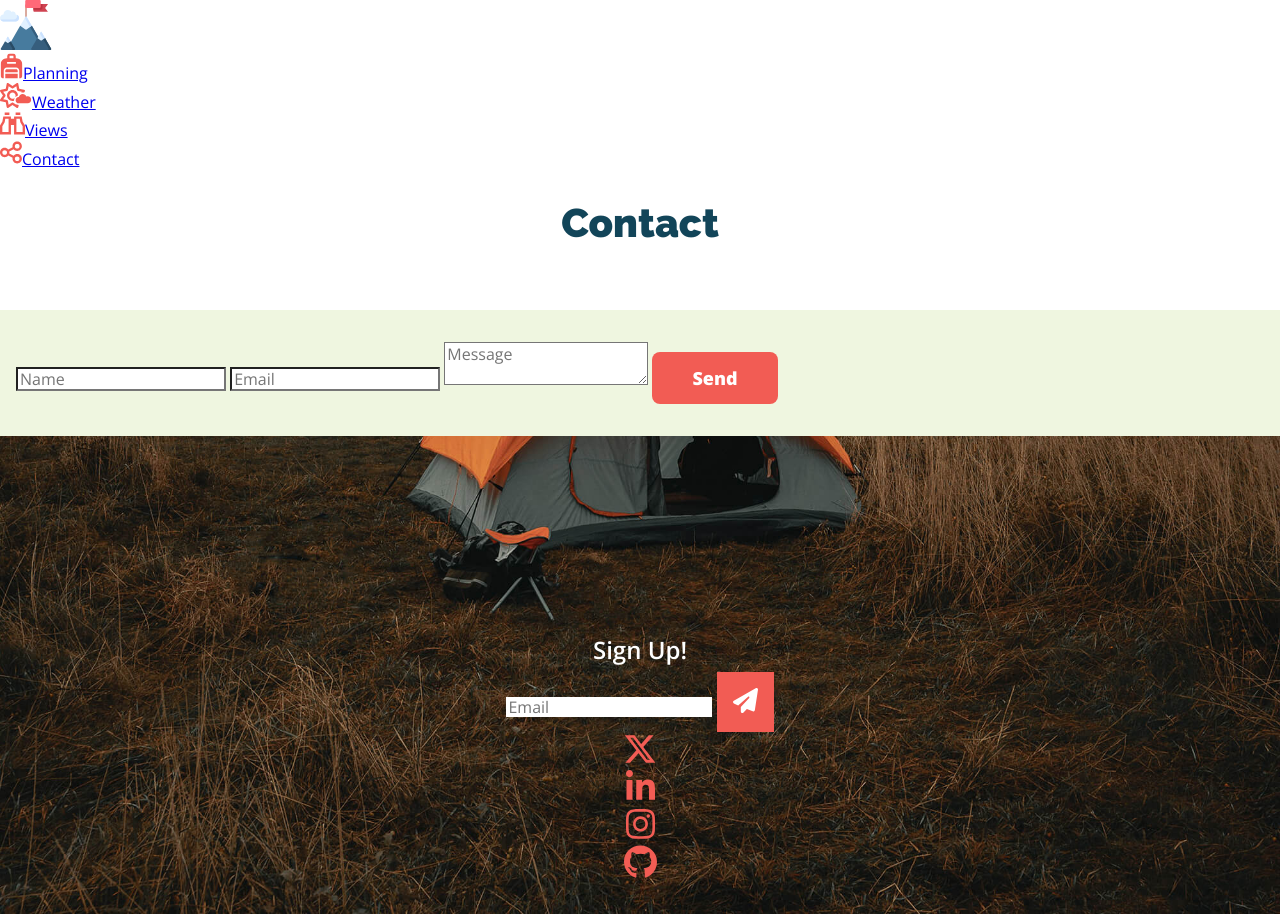
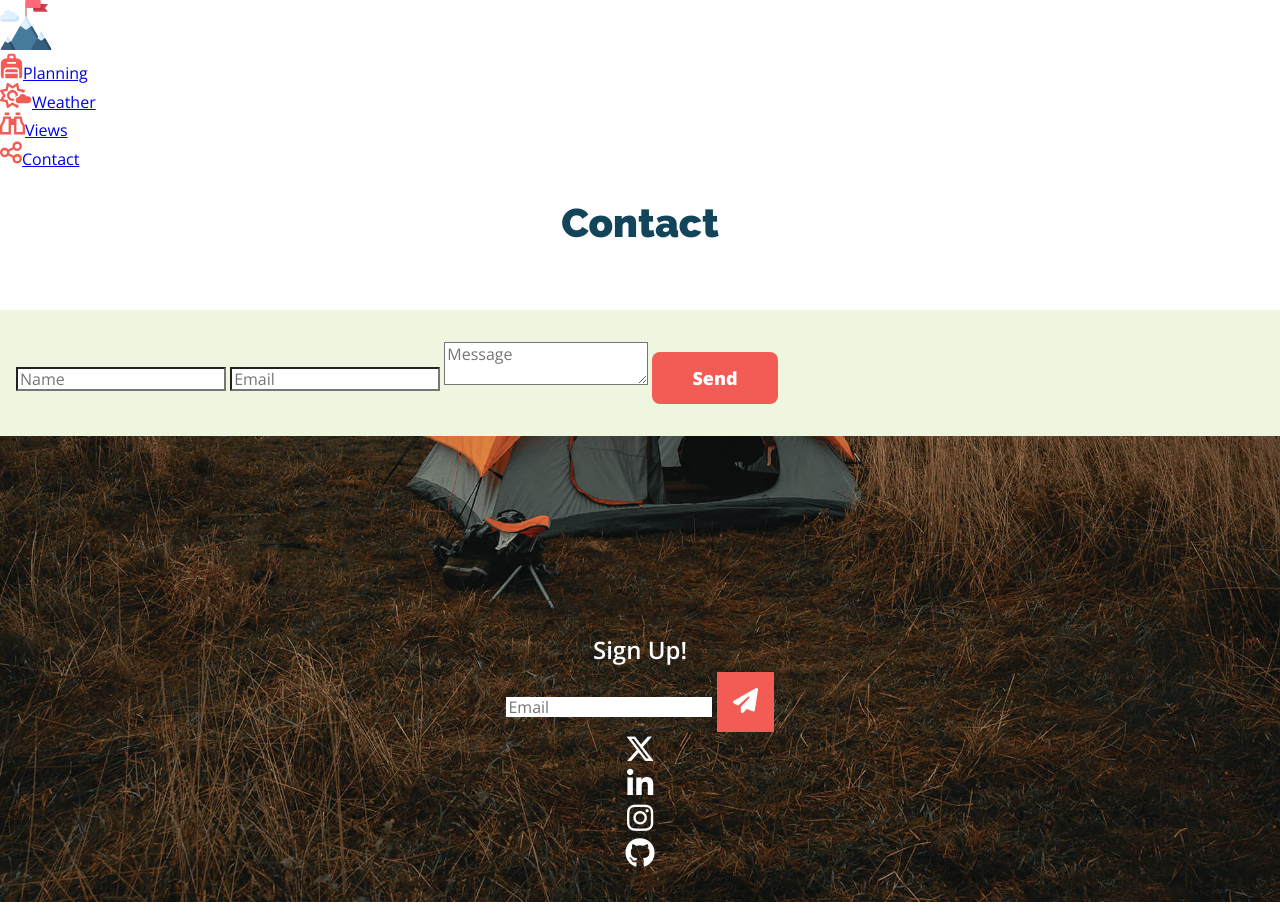
Before and after one commit to tusharranjan007/Info-552-SP24, a plain HTML site: page contact.html in a window 1280 px wide. Drawn offline with nearby package versions, Linux system fonts and the light colour scheme.

Commit message:
Added font awesome

```diff
--- a/contact.html
+++ b/contact.html
@@ -7,8 +7,10 @@
    <link rel="preconnect" href="https://fonts.googleapis.com">
    <link rel="preconnect" href="https://fonts.gstatic.com" crossorigin>
    <link href="https://fonts.googleapis.com/css2?family=Open+Sans:ital,wght@0,300..800;1,300..800&family=Raleway:ital,wght@0,100..900;1,100..900&display=swap" rel="stylesheet">
+   <!--Font Awesome-->
+   <script src="https://kit.fontawesome.com/082932efb5.js" crossorigin="anonymous"></script>
     <link rel="stylesheet" href="css/styles.css">
-    <title>Week 3</title>
+    <title>Week 4</title>
 </head>
 <body>
     <header>
@@ -50,10 +52,10 @@
             <button><img src="img/footer/plane.svg" alt="plane"></button>
         </form>
         <ul>
-            <li><a href="https://twitter.com/?lang=en"><img src="img/footer/x.svg" alt="X"></a></li>
-            <li><a href="https://www.linkedin.com/"><img src="img/footer/link.svg" alt="linkedIn"></a></li>
-            <li><a href="https://www.instagram.com/"><img src="img/footer/ig.svg" alt="instagram"></a></li>
-            <li><a href="https://github.com/"><img src="img/footer/git.svg" alt="Git"></a></li>
+            <li><a href="https://twitter.com/?lang=en"><i class="fa-brands fa-x-twitter"></i></a></li>
+            <li><a href="https://www.linkedin.com/"><i class="fa-brands fa-linkedin-in"></i></a></li>
+            <li><a href="https://www.instagram.com/"><i class="fa-brands fa-instagram"></i></i></a></li>
+            <li><a href="https://github.com/"><i class="fa-brands fa-github"></i></a></li>
         </ul>
 
     </footer>
--- a/scss/layout/_footer.scss
+++ b/scss/layout/_footer.scss
@@ -32,7 +32,8 @@ footer{
     ul{
         li{
             a{
-
+             color: var(--white);
+             font-size: rem-calc(30);
             }
         }
     }
```
Also changed, not shown: index.html (+7 -4 lines), views.html (+7 -5 lines), css/styles.css.
